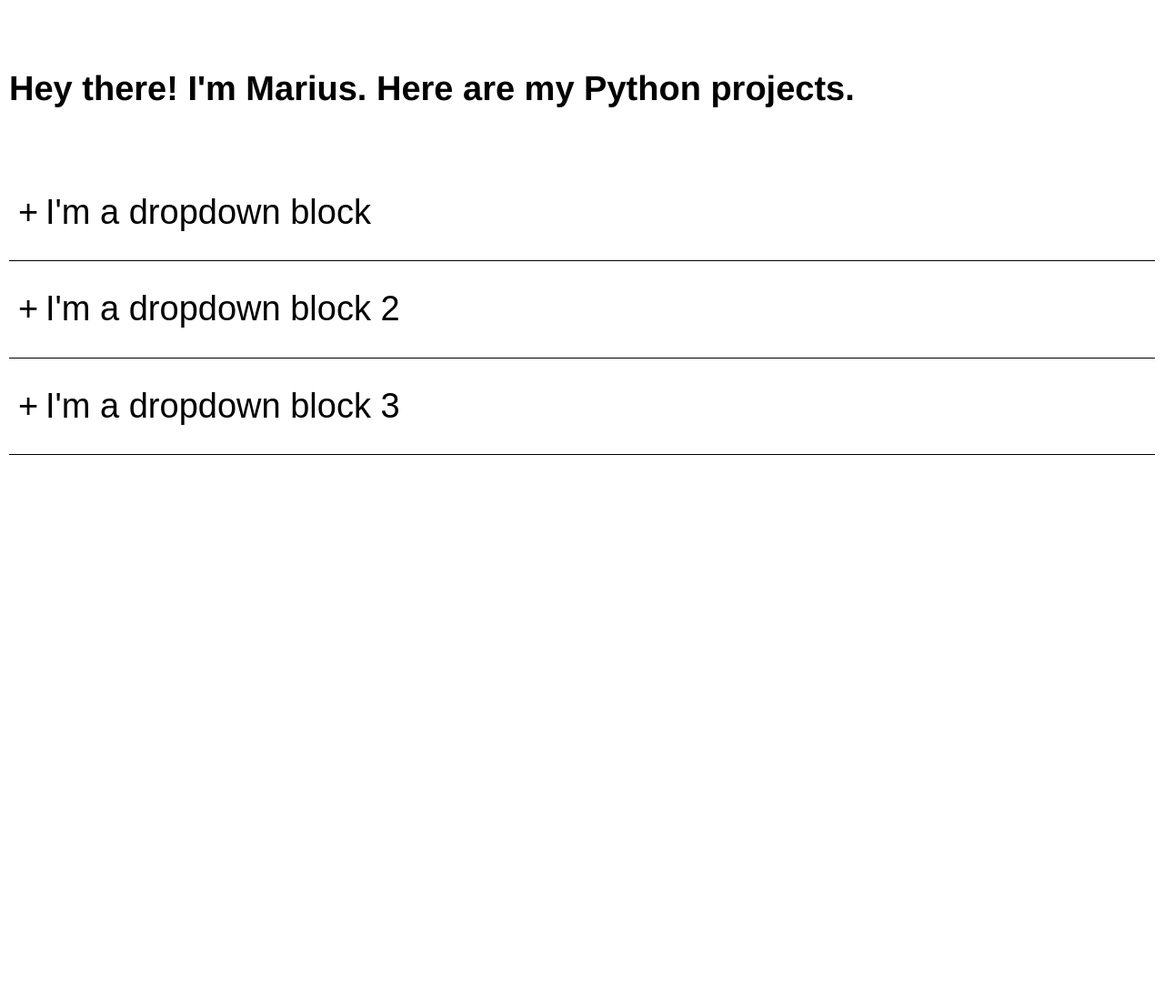
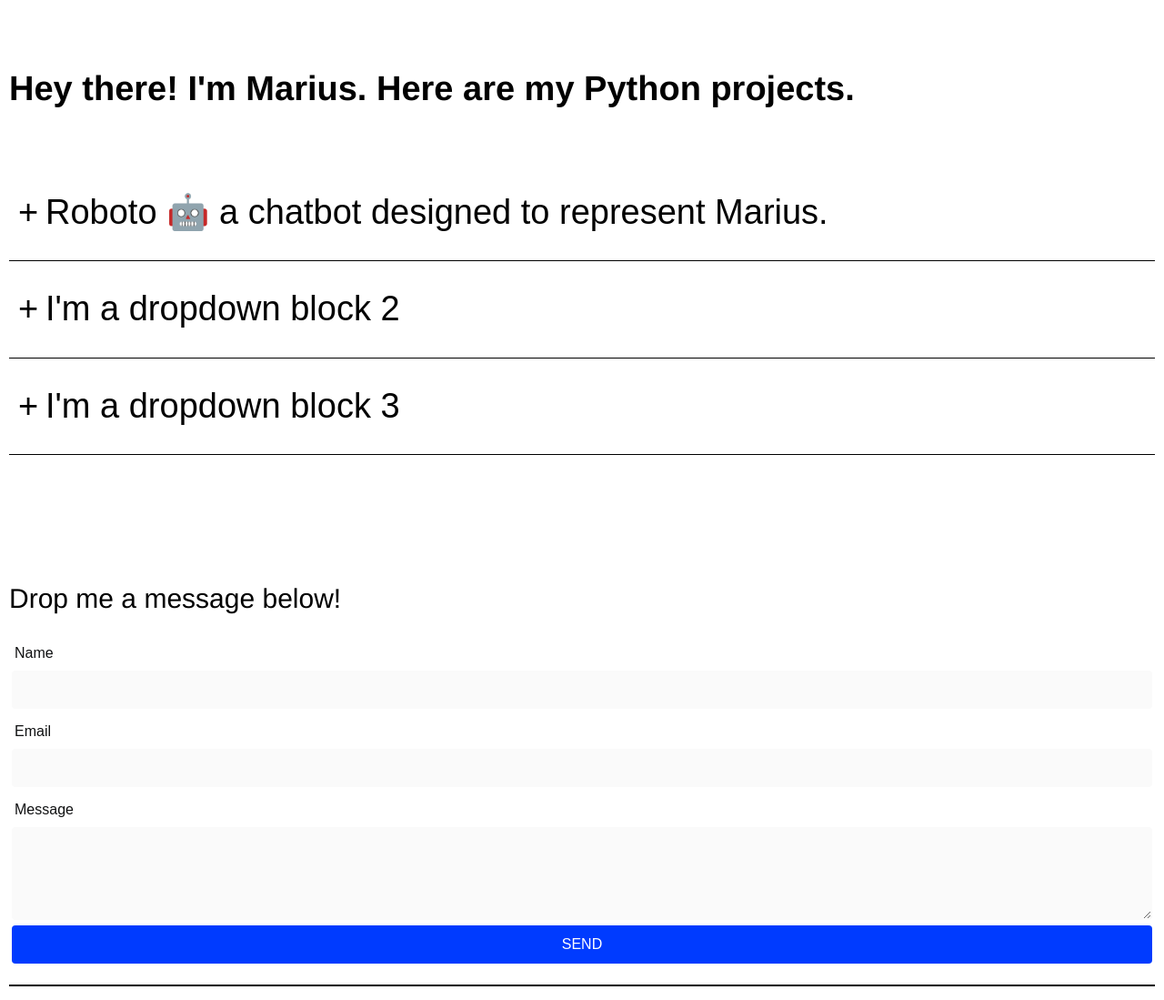
Before and after one commit to motomario/PortfolioWeb, a Django app: template portfolio/templates/portfolio/index.html in a window 1280 px wide. Shown: the whole page at 91% size. Before the commit the page ends 500 px from the top, so only its background shows below. Run offline with Django 4.2, Linux system fonts and the light colour scheme; the template is opened without the code that fills it, so the values that code supplies are empty; parts of the project's set-up code (start-up, migrations or seed data) failed here and were passed over.

Commit message:
roboto potfolio done

```diff
--- a/portfolio/templates/portfolio/index.html
+++ b/portfolio/templates/portfolio/index.html
@@ -332,11 +332,14 @@
                 </div>
                 <div class="dropdown-trigger">
                     <h1 style="color:#000000;direction:ltr;font-family:Arial, Helvetica, sans-serif;font-size:38px;font-weight:400;letter-spacing:normal;line-height:120%;text-align:left;margin-top:0;margin-bottom:0;">
-                        I'm a dropdown block <span class="dropdown-icon"></span></h1>
+                        Roboto 🤖 a chatbot designed to represent Marius. <span class="dropdown-icon"></span></h1>
                 </div>
-                <!-- Dropdown Content -->
                 <div class="dropdown-content" style="display: none;">
-                    <h1>I'm a dropdown content 2</h1>
+                    <p>We are heading towards exciting times when a significant portion of “human” communication will be conducted by robots. This is my modest attempt at contributing to that future.</p>
+
+<p>The project is built on the Django framework with JavaScript used on the frontend. Chatting can be conducted either through messaging or a voice-to-text feature. AJAX is utilized to send the transcribed text to the server and receive a response without refreshing the page. The actual voice transcription is carried out using the Web Speech API. User responses are sent to the OpenAI Assistant API, which has all relevant context about Marius and custom instructions for responding. The project is hosted on a website server with production done localy, pushed to GitHub and then pulled to the server. Additional safety features include transcription being done on the client side, data stored only in the current browser tab session, and the API keys fetched from environment variables.<br><br></p>
+                <a href="https://www.kazena.icu/voiceAI/" target="_blank" style="background-color: #003bff; border: none; color: white; padding: 16px 32px; text-align: center; text-decoration: none; display: inline-block; font-size: 16px; margin: 4px 2px; cursor: pointer; border-radius: 4px; width: 100%; box-sizing: border-box; transition: background-color 0.3s;" onmouseover="this.style.backgroundColor='#000000'" onmouseout="this.style.backgroundColor='#003bff'">CHAT WITH CHATBOTO 🤖 ROBOTO</a>
+
                 </div>
                 <div class="bee-block bee-block-5 bee-divider">
                     <div class="center bee-separator" style="border-top:1px solid #000000;width:100%;"></div>
@@ -369,7 +372,7 @@
                 <div class="bee-block bee-block-11 bee-spacer">
                     <div class="spacer" style="height:60px;"></div>
                 </div>
-               <!-- <div class="bee-block bee-block-12 bee-heading">
+                <div class="bee-block bee-block-12 bee-heading">
                     <h2 style="color:#000000;direction:ltr;font-family:&#39;Helvetica Neue&#39;, Helvetica, Arial, sans-serif;font-size:30px;font-weight:400;letter-spacing:normal;line-height:120%;text-align:left;margin-top:0;margin-bottom:0;">
                         <span class="tinyMce-placeholder">Drop me a message below!</span></h2>
                 </div>
@@ -400,7 +403,7 @@
                 </div>
                 <div class="bee-block bee-block-14 bee-divider">
                     <div class="center bee-separator" style="border-top:2px solid #000000;width:100%;"></div>
-                </div>-->
+                </div>
             </div>
         </div>
     </div>
```
